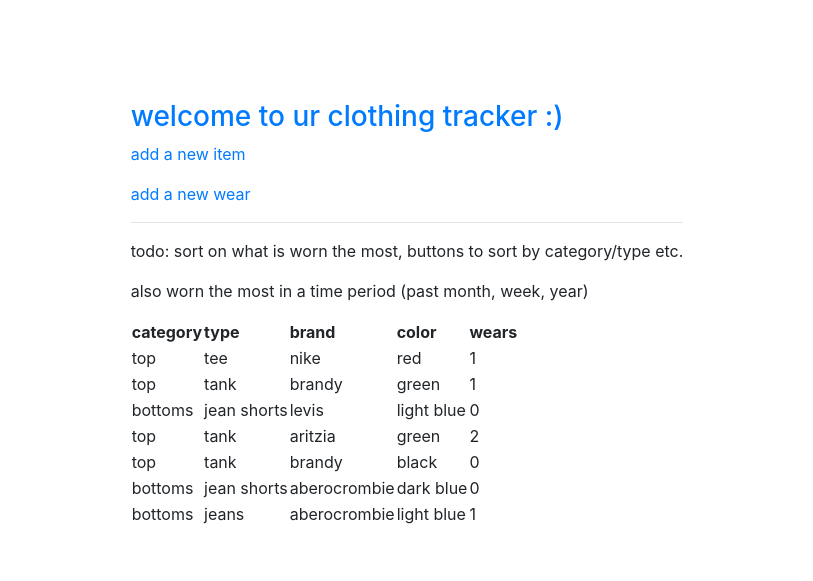
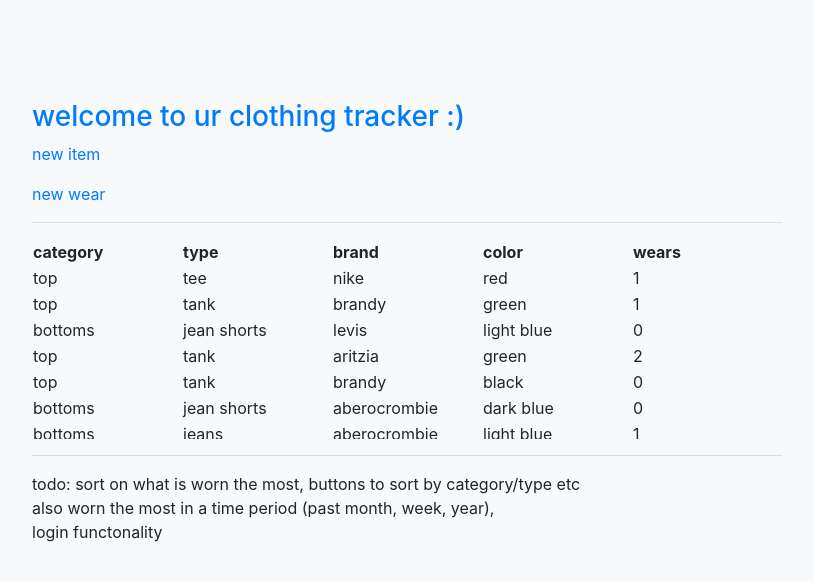
Before and after one commit to eks3sn/clothes-tracker, a Flask app: page / in a window 1280 px wide. Shown: the top 581 px of the page, without its empty margins (233-1046 px from the left). Run offline with Flask 2, Linux system fonts and the light colour scheme; data comes from the database, SQL or seed files in the repository; both versions use the stored data as it was after the commit; some libraries are stand-ins or nearby versions.

Commit message:
minor changes

```diff
--- a/application/static/css/page.css
+++ b/application/static/css/page.css
@@ -2,4 +2,21 @@ body {
     max-width: max-content;
     margin: auto;
     padding-top: 100px;
+    background-color: rgb(248, 249, 250);
+}
+
+.the_table {
+    border: none;
+    margin: auto;
+    height: 200px;
+    overflow-y: scroll;
+}
+
+table {
+    width: 100%;
+    border-collapse: collapse;
   }
+
+th, td {
+    width: 150px;
+}
--- a/application/templates/new_item.html
+++ b/application/templates/new_item.html
@@ -38,6 +38,7 @@
          <input type = "text" name = "brand" placeholder = "brand" /><br>
          <label for = "color">color</label><br>
          <input type = "text" name = "color" placeholder = "color" /><br>
+         <p> </p>
          <input type = "submit" value = "submit" />
       </form>
 
--- a/application/templates/new_wear.html
+++ b/application/templates/new_wear.html
@@ -16,6 +16,9 @@
       <p>
         <a href = "{{ url_for('show_all') }}"> see all </a>
       </p>
+      <p>
+         <a href = "{{ url_for('new_item') }}"> new item </a>
+       </p>
       <hr/>
 
       {%- for category, message in get_flashed_messages(with_categories = true) %}
--- a/application/templates/show_all.html
+++ b/application/templates/show_all.html
@@ -9,27 +9,26 @@
         <link rel="stylesheet" href="https://stackpath.bootstrapcdn.com/bootstrap/4.3.1/css/bootstrap.min.css" integrity="sha384-ggOyR0iXCbMQv3Xipma34MD+dH/1fQ784/j6cY/iJTQUOhcWr7x9JvoRxT2MZw1T" crossorigin="anonymous">
         <link rel="stylesheet" href="/static/css/page.css">
    </head>
-   <body>
+
 
       <h3>
          <a href = "{{ url_for('show_all') }}"> welcome to ur clothing tracker :)</a>
       </h3>
-
       <p>
-        <a href = "{{ url_for('new_item') }}"> add a new item </a>
+        <a href = "{{ url_for('new_item') }}"> new item </a>
       </p>
       <p>
-        <a href = "{{ url_for('new_wear') }}"> add a new wear </a>
+        <a href = "{{ url_for('new_wear') }}"> new wear </a>
       </p>
 
       <hr/>
-      <p>todo: sort on what is worn the most, buttons to sort by category/type etc.</p>
-      <p>also worn the most in a time period (past month, week, year)</p>
+
 
       {%- for message in get_flashed_messages() %}
          {{ message }}
       {%- endfor %}
 
+      <div class="the_table">
       <table>
          <thead>
             <tr>
@@ -53,7 +52,14 @@
             {% endfor %}
          </tbody>
       </table>
+      </div>
 
+      <hr/>
+
+      <p>todo: sort on what is worn the most, buttons to sort by category/type etc <br>
+        also worn the most in a time period (past month, week, year), <br>
+        login functonality
+    </p>
 
     <!-- Optional JavaScript -->
     <script src="main.js"></script>
```
Also changed, not shown: application/database.db, 1 other file.
